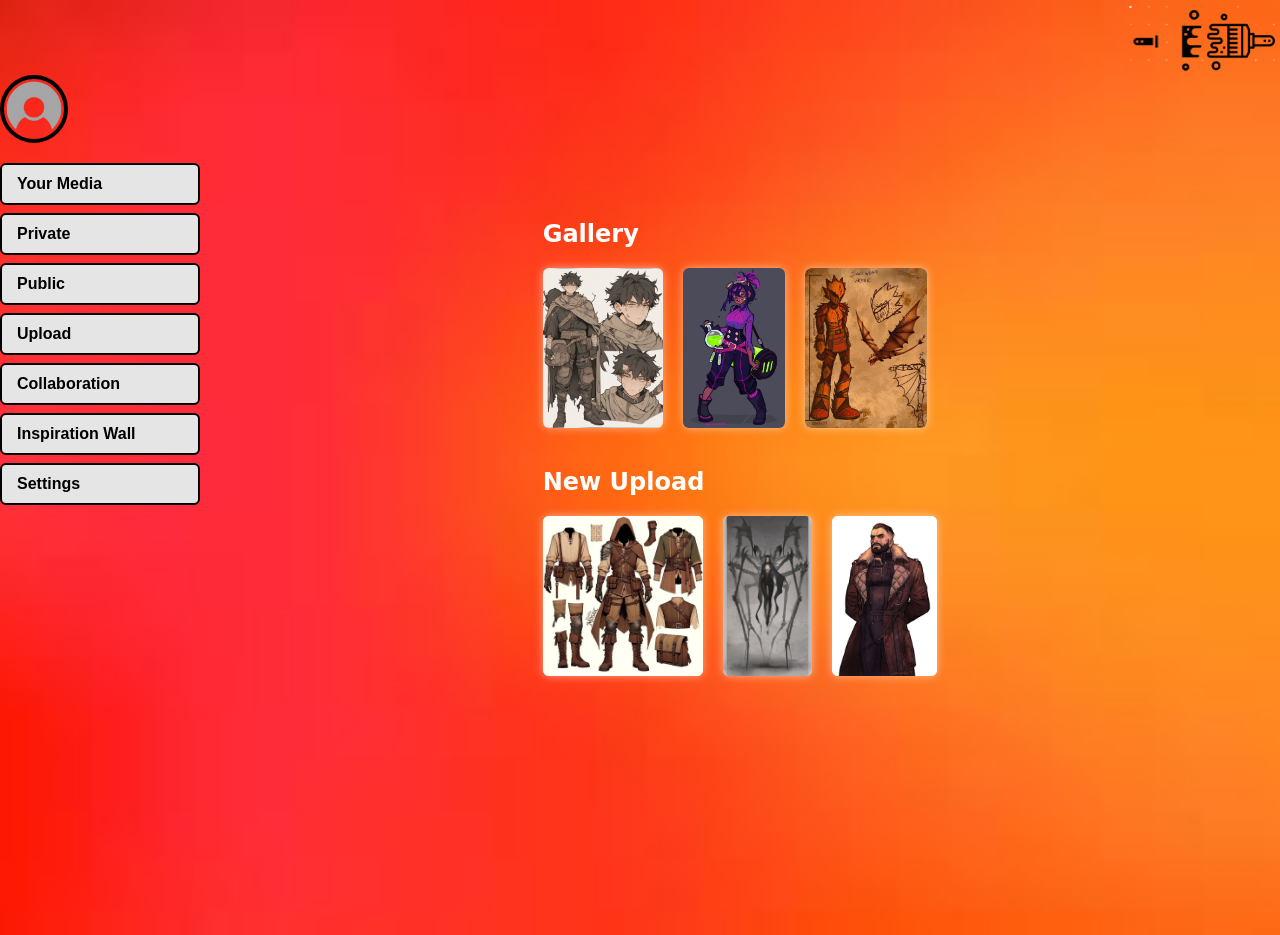
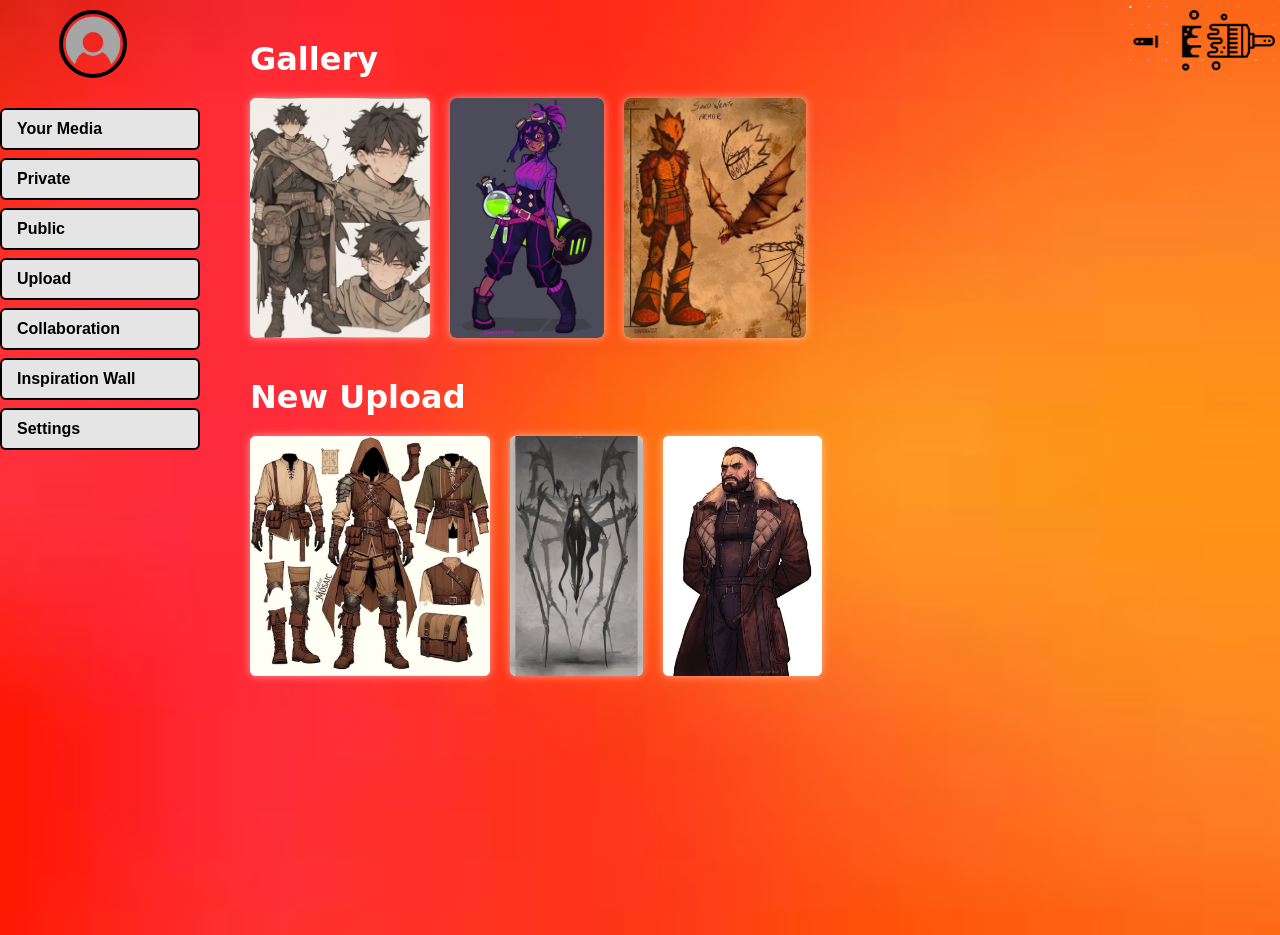
Before and after one commit to havish-p/software-dev, a Flask app: template templates/main page.html in a window 1280 px wide. Run offline with Flask 3, Linux system fonts and the light colour scheme; the template is opened without the code that fills it, so the values that code supplies are empty; some web fonts are replaced.

Commit message:
stuff broke i fix

```diff
--- a/static/style.css
+++ b/static/style.css
@@ -9,12 +9,8 @@ html, body {
     background-position: center;
     background-attachment: fixed;
     font-family: sans-serif;
-    display: flex;
-    justify-content: center;
-    align-items: center;
 }
 
-/* Headings font */
 h1, h2, h3, h4, h5, h6 {
     font-family: 'Lily Script One', cursive;
     margin: 0;
@@ -37,6 +33,26 @@ h1, h2, h3, h4, h5, h6 {
     max-width: 160px;
     height: auto;
     padding: 10px 0;
+}
+
+/* Only apply to login page */
+.login-page {
+    display: flex;
+    justify-content: center;
+    align-items: center;
+    height: 100vh;
+    margin: 0;
+}
+
+/* Hide sidebar on login page */
+.login-page .sidebar {
+    display: none;
+}
+
+/* Make sure the login form stays on top of background */
+.login-page .form-container {
+    position: relative;
+    z-index: 1;
 }
 
 /* Input Fields */
@@ -98,7 +114,6 @@ input[type="submit"].button-type-1 {
     position: fixed;
     top: 75px;
     right: -5px;
-    /*position of image*/
     transform: rotate(90deg) scale(0.5);
     transform-origin: top right;
     height: auto;
@@ -106,13 +121,14 @@ input[type="submit"].button-type-1 {
     max-width: none;
 }
 
-/*pfp*/
 .pfp {
     width: 60px;
     height: 60px;
     border: 4px solid black;
     border-radius: 50%;
     object-fit: cover;
+    margin: 10px auto;
+    display: block;
 }
 
 .menu-item {
@@ -127,15 +143,15 @@ input[type="submit"].button-type-1 {
   display: block;
 }
 
+/* Main Content */
 .main-content {
-    margin-left: 200px;
+    margin-left: 220px;
     padding: 40px 30px;
-
 }
 
 .section-title {
     color: #fff;
-  font-size: 24px;
+    font-size: 32px;
     font-weight: bold;
     margin-bottom: 10px;
     font-family: 'Lily Script One', cursive;
@@ -150,7 +166,7 @@ input[type="submit"].button-type-1 {
 
 .image-grid img {
     width: auto;
-  height: 160px;
+    height: 240px;
     border-radius: 6px;
     box-shadow: 0 0 8px rgba(255, 255, 255, 0.5);
     background-color: white;
@@ -173,7 +189,7 @@ input[type="submit"].button-type-1 {
 }
 
 .username-text {
-  font-size: 60px;
+    font-size: 24px;
     color: black;
 }
 
@@ -194,6 +210,7 @@ input[type="submit"].button-type-1 {
     margin-bottom: 8px;
 }
 
+/* Sidebar */
 .sidebar {
     position: fixed;
     top: 0;
@@ -201,6 +218,8 @@ input[type="submit"].button-type-1 {
     height: 100%;
     width: 200px;
     z-index: 1000;
-    padding-top: 75px;
+    padding-top: 0;
     overflow-y: auto;
+    background: none;
+    box-shadow: none;
 }
--- a/templates/login.html
+++ b/templates/login.html
@@ -5,7 +5,7 @@
     <link rel="stylesheet" href="{{ url_for('static', filename='style.css') }}">
     <link href="https://fonts.googleapis.com/css2?family=Lily+Script+One&display=swap" rel="stylesheet">
 </head>
-<body>
+<body  class="login-page">
     <div class="form-container">
         <div class="login-header">
             <img src="{{ url_for('static', filename='logo transperant.png') }}" class="scaled-image1" required style="margin-left: -11px;">
```
Also changed, not shown: users.db. Lines whose indentation alone changed are shown as unchanged.
